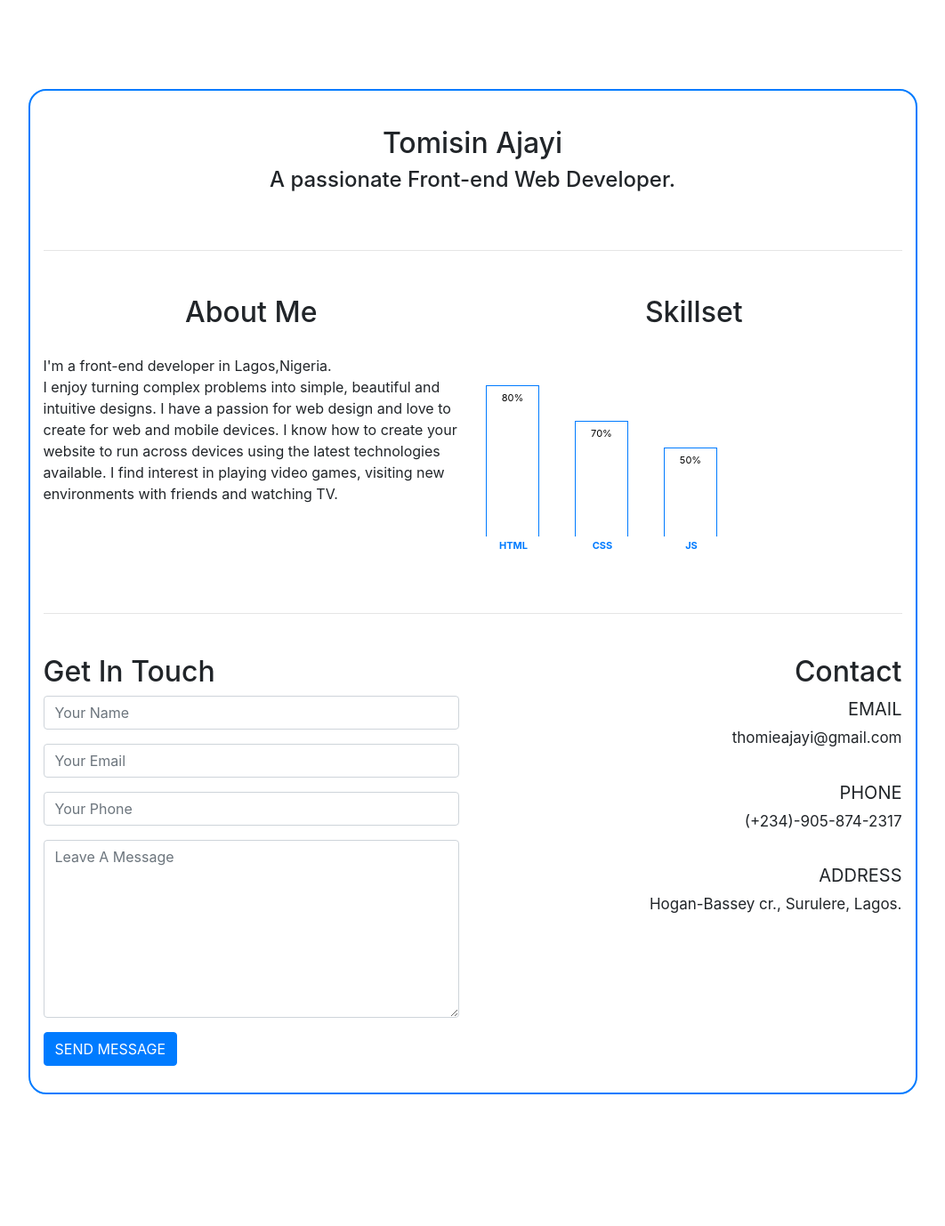
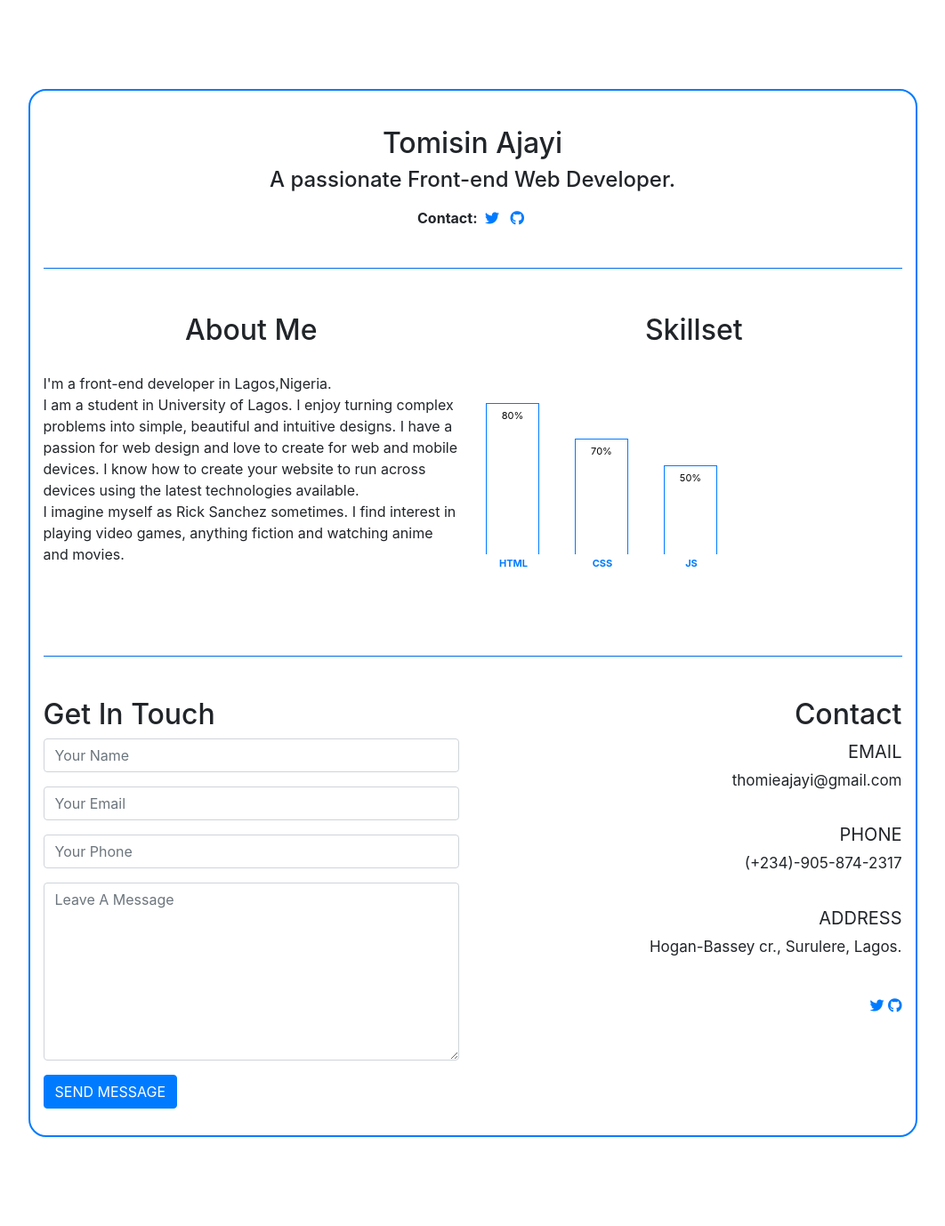
Before and after one commit to TomisinAjayi/Old-portfolio, a PHP site: page / in a window 1280 px wide. Shown: the whole page at 89% size, without its empty margins (109-1171 px from the left). Before the commit the page ends 1230 px from the top, so only its background shows below. Run offline with PHP 8.4, Linux system fonts and the light colour scheme.

Commit message:
Added social media pages

```diff
--- a/index.html
+++ b/index.html
@@ -5,10 +5,13 @@
     <meta name="viewport" content="width=device-width, initial-scale=1.0">
     <meta http-equiv="X-UA-Compatible" content="ie=edge">
     <title>Tomisin</title>
+
     <!-- css -->
     <link rel="stylesheet" href="style.css">
     <link rel="stylesheet" href="https://stackpath.bootstrapcdn.com/bootstrap/4.5.0/css/bootstrap.min.css" integrity="sha384-9aIt2nRpC12Uk9gS9baDl411NQApFmC26EwAOH8WgZl5MYYxFfc+NcPb1dKGj7Sk" crossorigin="anonymous">
 
+    <!-- font-awesome -->
+    <link rel="stylesheet" href="https://use.fontawesome.com/releases/v5.7.2/css/all.css" integrity="sha384-fnmOCqbTlWIlj8LyTjo7mOUStjsKC4pOpQbqyi7RrhN7udi9RwhKkMHpvLbHG9Sr" crossorigin="anonymous">
 </head>
 <body>
     <div class="container">
@@ -16,15 +19,20 @@
             <div class="heading">
                 <h2 class="">Tomisin Ajayi</h2>
                 <h4 class="">A passionate Front-end Web Developer.</h4>
+                <span class="navbar-text"> <b>Contact:</b>
+                    <a href="https://twitter.com/tomiajayi_" style="margin-left:4px;margin-right:4px;color:#007bff"><i class="fab fa-twitter"></i></a>
+                    <a href="https://github.com/TomisinAjayi" style="margin-left:4px;margin-right:4px;color:#007bff"><i class="fab fa-github"></i></a>
+                </span>
             </div>
-            <hr style="background-color:white;">
+            <hr style="background-color:#007bff;">
             <div class="middlebody">
                 <div class="row">
                     <div class="col-md-6">
                         <h2 class="" style="text-align:center;padding-bottom:20px;">About Me</h2>
                         <p class=""> I'm a front-end developer in Lagos,Nigeria.<br >
-                            I enjoy turning complex problems into simple, beautiful and intuitive designs. I have a passion for web design and love to create for web and mobile devices. I know how to create your website to run across devices using the latest technologies available.
-                            I find interest in playing video games, visiting new environments with friends and watching TV.
+                            I am a student in University of Lagos.
+                            I enjoy turning complex problems into simple, beautiful and intuitive designs. I have a passion for web design and love to create for web and mobile devices. I know how to create your website to run across devices using the latest technologies available. <br>
+                            I imagine myself as Rick Sanchez sometimes. I find interest in playing video games, anything fiction and watching anime and movies.
                         </p>
                     </div>
                     <div class="col-md-6">
@@ -47,26 +55,29 @@
                         </table>
                     </div>
                 </div>
+                <!-- <hr style="background-color:#007bff;"> -->
             </div>
-            <hr style="background-color:white;">
+            <hr style="background-color:#007bff;">
             <div class="contactbody">
                 <div class="row">
                     <div class="col-md-6">
                         <h2>Get In Touch</h2>
-                        <form>
+                        <form action="index.html" method="POST">
                             <div class="form-group">
-                                <input type="text" class="form-control" placeholder="Your Name" id="exampleInputName" aria-describedby="emailHelp">
+                                <input type="text" class="form-control" placeholder="Your Name" id="inputName" aria-describedby="emailHelp">
+                                <small id="errormsg" style="font-size:11px;color:red;display:none">Name is required!</small>
                             </div>
                             <div class="form-group">
-                                <input type="email" class="form-control" placeholder="Your Email" id="exampleInputEmail" aria-describedby="emailHelp">
+                                <input type="email" class="form-control" placeholder="Your Email" id="inputEmail" aria-describedby="emailHelp">
+                                <small id="errormsg" style="font-size:11px;color:red;display:none">Email is required!</small>
                             </div>
                             <div class="form-group">
-                                <input type="phone" class="form-control" placeholder="Your Phone" id="exampleInputPhone">
+                                <input type="phone" class="form-control" placeholder="Your Phone" id="inputPhone">
                             </div>
                             <div class="form-group">
                                 <textarea class="form-control" style="height:200px;" placeholder= "Leave A Message" id="exampleFormControlTextarea1" rows="3"></textarea>
                             </div>
-                            <button type="submit" class="btn btn-primary">SEND MESSAGE</button>
+                            <button type="submit" class="btn btn-primary" id="submit" onclick="validateForm()">SEND MESSAGE</button>
                         </form>
                     </div>
                     <div class="col-md-6" id="right-contact">
@@ -77,6 +88,10 @@
                         <p class="contact-note">(+234)-905-874-2317</p>
                         <p class="contact-head">ADDRESS</p>
                         <p class="contact-note">Hogan-Bassey cr., Surulere, Lagos.</p>
+                        <span class="navbar-text">
+                            <a href="https://twitter.com/tomiajayi_"><i class="fab fa-twitter"></i></a>
+                            <a href="https://github.com/TomisinAjayi"><i class="fab fa-github"></i></a>
+                        </span>
                     </div>
                 </div>
             </div>
--- a/script.js
+++ b/script.js
@@ -0,0 +1,15 @@
+var yourName = document.getElementById("inputName");
+var yourEmail = document.getElementById("inputEmail");
+var submitButton = document.getElementById("submit");
+var errorMessage = document.getElementById("errormsg");
+//submitButton.disabled = "true";
+
+function validateForm() {
+    if (yourName.value === "" || yourEmail.value === "") {
+        errorMessage.style.display = "block";
+        //submitButton.disabled = "true";
+    } else {
+        errorMessage.style.display = "none";
+        //submitButton.disabled = "";
+    }
+}
--- a/style.css
+++ b/style.css
@@ -12,7 +12,7 @@
 .heading {
     text-align: center;
     padding-top: 40px;
-    padding-bottom: 40px;
+    padding-bottom: 20px;
 }
 .middlebody {
     margin-top: 50px;
```
Also changed, not shown: Guessgame picture.png (added).
